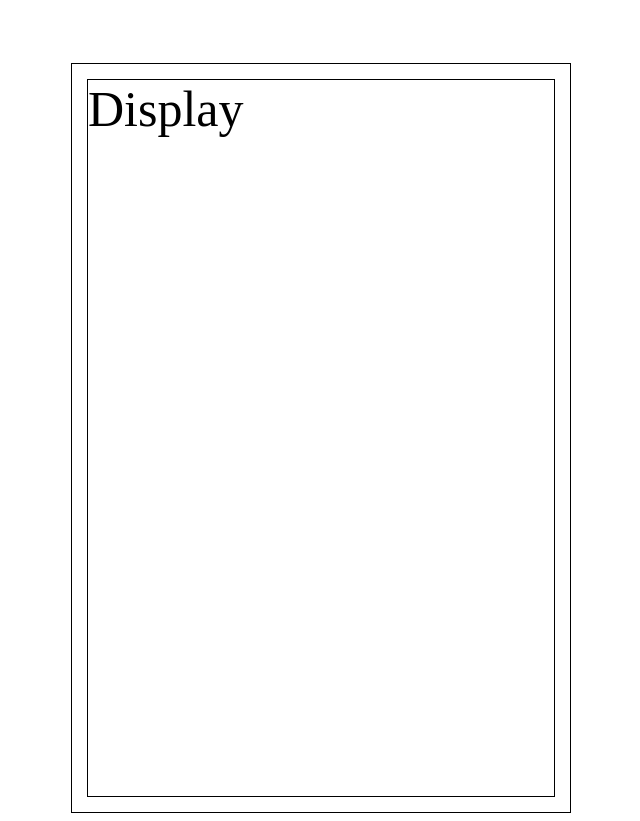
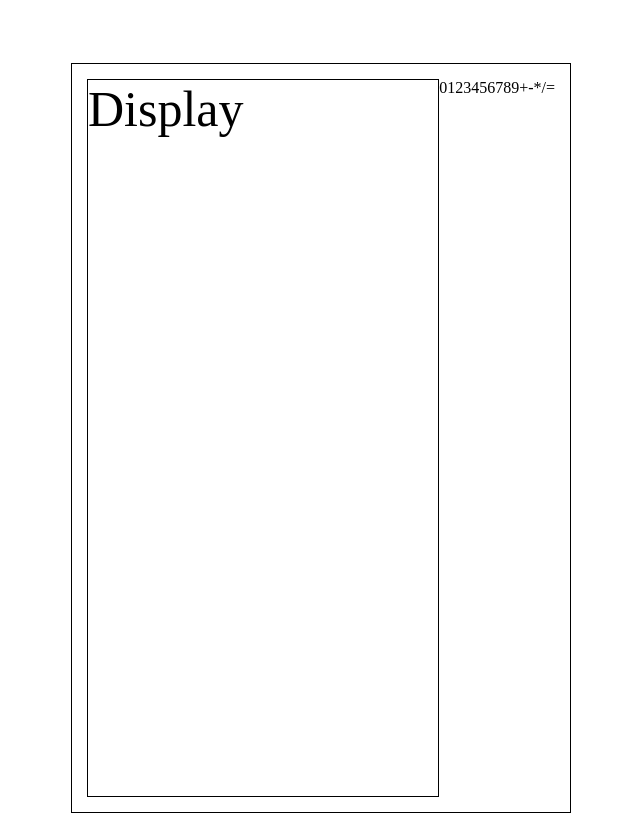
Before and after one commit to KeratinL/calculator, a plain HTML site: page index.html in a window 1280 px wide. Shown: the whole page, without its empty margins (319-959 px from the left). Drawn offline with Linux system fonts and the light colour scheme.

Commit message:
Add divs for buttons in html file

```diff
--- a/index.html
+++ b/index.html
@@ -12,7 +12,26 @@
 
 <body>
     <div class="container">
-        <div class="display">Display</div>
+        <div class="display">
+            <div class="view">Display</div>
+        </div>
+        <div class="buttons">
+            <div class="zero">0</div>
+            <div class="one">1</div>
+            <div class="two">2</div>
+            <div class="three">3</div>
+            <div class="four">4</div>
+            <div class="five">5</div>
+            <div class="six">6</div>
+            <div class="seves">7</div>
+            <div class="eight">8</div>
+            <div class="nine">9</div>
+            <div class="add">+</div>
+            <div class="subtract">-</div>
+            <div class="multiply">*</div>
+            <div class="divide">/</div>
+            <div class="equal">=</div>
+        </div>
     </div>
 
 </body>
--- a/style.css
+++ b/style.css
@@ -6,11 +6,16 @@
     margin: 5% auto auto auto;
     padding: 15px;
     box-sizing: border-box;
+    flex-wrap: wrap;
 }
 
 .display {
     display: flex;
-    flex: 1 0 auto;
+    flex: 1 1 auto;
     border: 1px solid black;
     font-size: 50px;
 }
+
+.buttons {
+    display: flex;
+}
```
Also changed, not shown: 1 other file.
